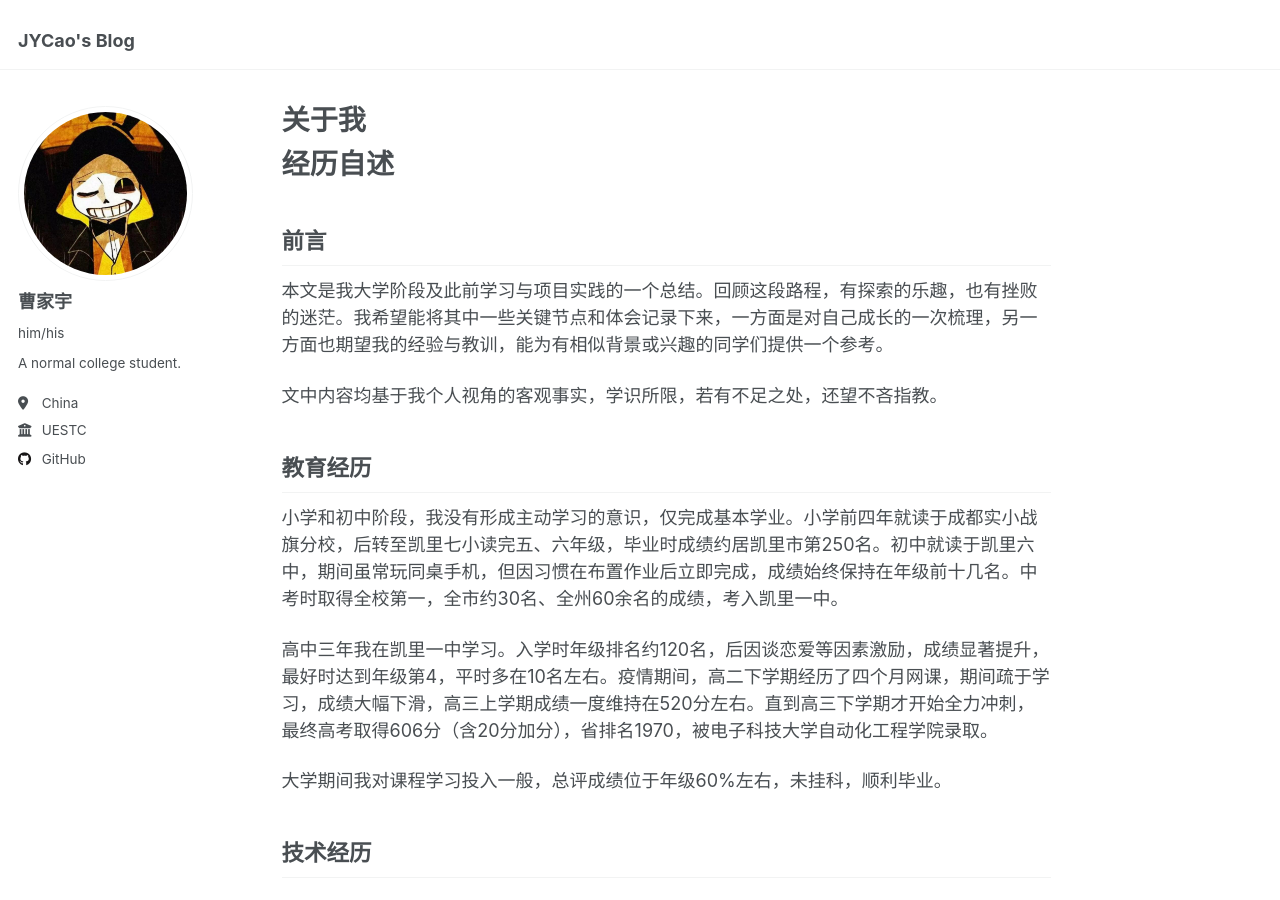
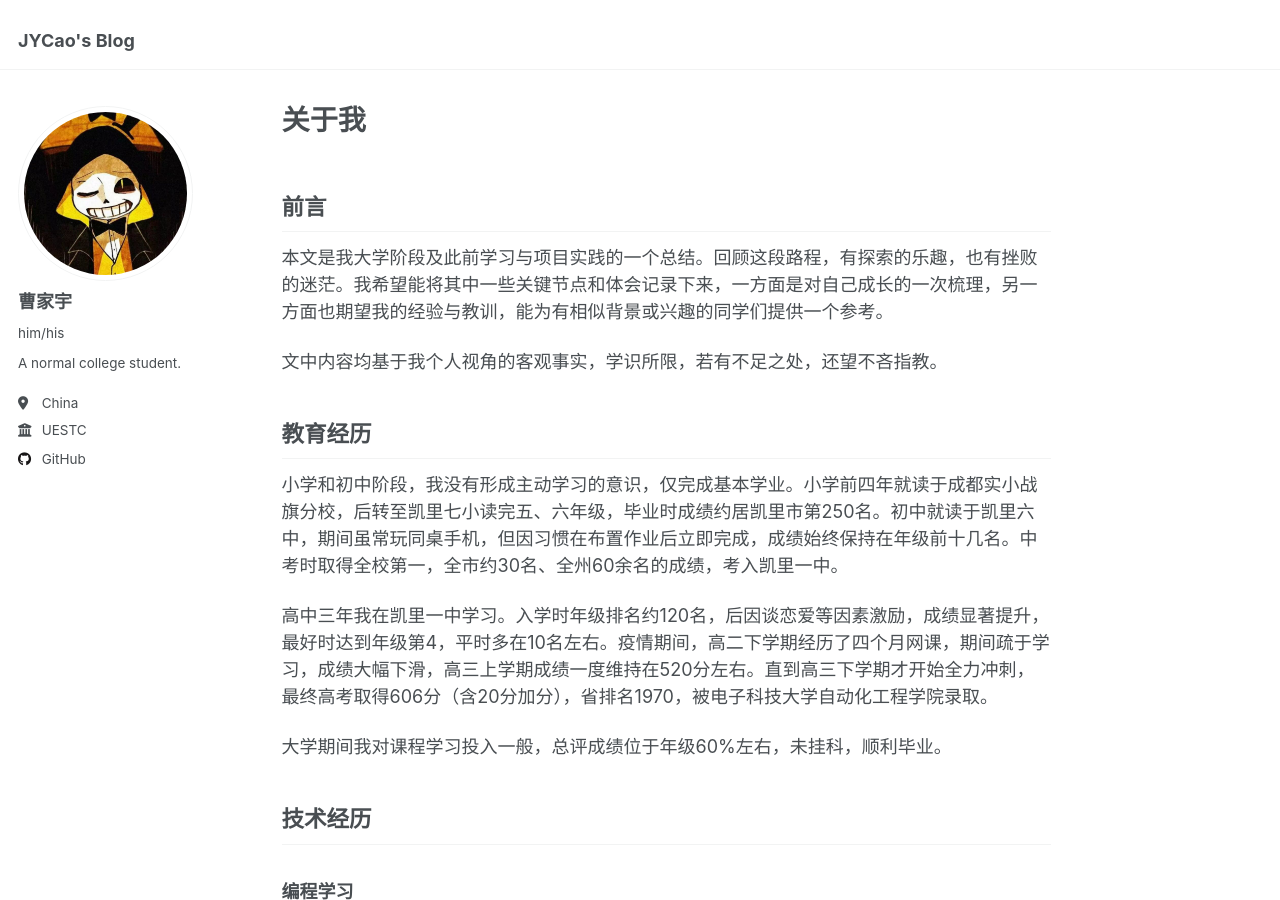
Before and after one commit to JYuCao/JYuCao.github.io, a Jekyll site: the page built from _pages/about.md, in a window 1280 px wide and 900 px high. Built offline with Jekyll 4.4.1, drawn with Linux system fonts in a browser that asks for light colours.

Commit message:
删除重复主标题

```diff
--- a/_pages/about.md
+++ b/_pages/about.md
@@ -7,8 +7,6 @@ redirect_from:
   - /about/
   - /about.html
 ---
-
-# 经历自述
 
 ## 前言
 
```
